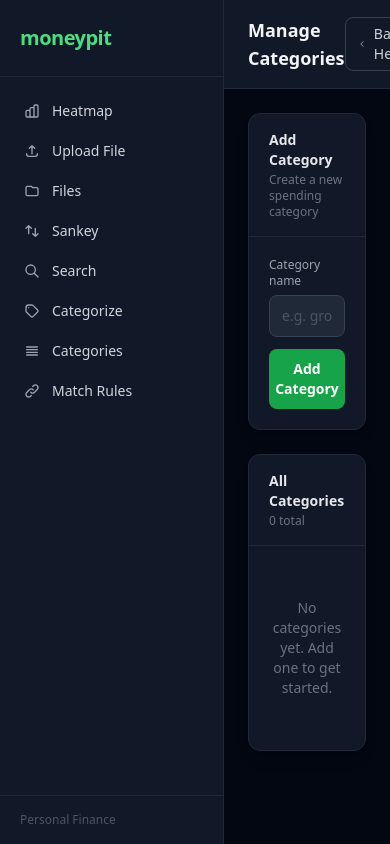
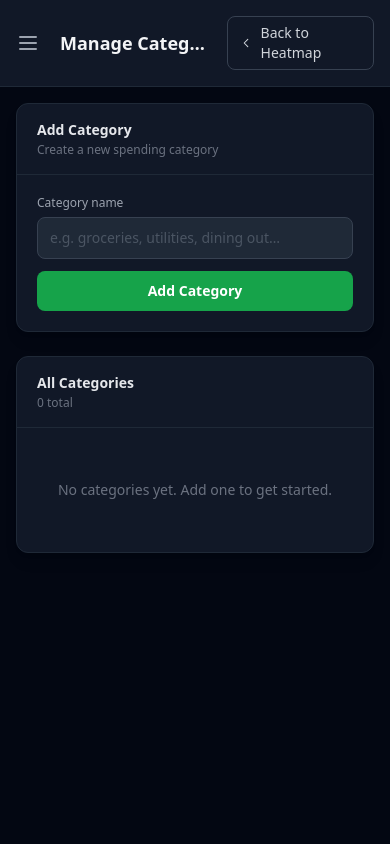
Before and after one commit to tomthehare/moneypit, a Flask app: page /moneypit/categories in a window 390 px wide. Run offline with Flask 3, Linux system fonts and the light colour scheme; data that the repository does not hold is empty; some libraries are stand-ins or nearby versions.

Commit message:
attempting to make it more mobile friendly

```diff
--- a/templates/base.html
+++ b/templates/base.html
@@ -29,13 +29,20 @@
   {% block head %}{% endblock %}
 </head>
 <body class="h-full flex bg-gray-950 text-gray-100 antialiased">
+  <!-- Mobile nav backdrop -->
+  <div id="nav-backdrop" class="fixed inset-0 bg-black/60 z-40 opacity-0 pointer-events-none md:hidden transition-opacity duration-200" aria-hidden="true"></div>
 
   <!-- Sidebar -->
-  <aside class="w-56 flex-shrink-0 bg-gray-900 border-r border-gray-800 flex flex-col">
-    <div class="px-5 py-6 border-b border-gray-800">
+  <aside id="sidebar" class="fixed md:relative inset-y-0 left-0 z-50 w-56 flex-shrink-0 bg-gray-900 border-r border-gray-800 flex flex-col -translate-x-full md:translate-x-0 transition-transform duration-200 ease-out">
+    <div class="px-5 py-6 border-b border-gray-800 flex items-center justify-between">
       <span class="text-brand-400 font-bold text-xl tracking-tight">moneypit</span>
+      <button type="button" id="nav-close" class="md:hidden p-2 -mr-2 rounded-lg text-gray-400 hover:text-white hover:bg-gray-800 transition-colors" aria-label="Close menu">
+        <svg class="w-5 h-5" fill="none" viewBox="0 0 24 24" stroke="currentColor">
+          <path stroke-linecap="round" stroke-linejoin="round" stroke-width="2" d="M6 18L18 6M6 6l12 12"/>
+        </svg>
+      </button>
     </div>
-    <nav class="flex-1 px-3 py-4 space-y-1">
+    <nav id="sidebar-nav" class="flex-1 px-3 py-4 space-y-1 overflow-y-auto">
       <a href="/moneypit/heatmap/months"
          class="nav-link group flex items-center gap-3 px-3 py-2 rounded-lg text-sm font-medium text-gray-300 hover:bg-gray-800 hover:text-white transition-colors">
         <!-- chart icon -->
@@ -110,19 +117,58 @@
   <!-- Main content area -->
   <div class="flex-1 flex flex-col min-w-0 overflow-hidden">
     <!-- Top bar -->
-    <header class="flex-shrink-0 bg-gray-900 border-b border-gray-800 px-6 py-4 flex items-center justify-between">
-      <h1 class="text-lg font-semibold text-gray-100">{% block page_title %}{% endblock %}</h1>
+    <header class="flex-shrink-0 bg-gray-900 border-b border-gray-800 px-4 md:px-6 py-4 flex items-center justify-between gap-3">
+      <div class="flex items-center gap-3 min-w-0">
+        <button type="button" id="nav-toggle" class="md:hidden flex-shrink-0 p-2 -ml-2 rounded-lg text-gray-400 hover:text-white hover:bg-gray-800 transition-colors" aria-label="Open menu">
+          <svg class="w-6 h-6" fill="none" viewBox="0 0 24 24" stroke="currentColor">
+            <path stroke-linecap="round" stroke-linejoin="round" stroke-width="2" d="M4 6h16M4 12h16M4 18h16"/>
+          </svg>
+        </button>
+        <h1 class="text-lg font-semibold text-gray-100 truncate">{% block page_title %}{% endblock %}</h1>
+      </div>
       <div class="flex items-center gap-3">
         {% block header_actions %}{% endblock %}
       </div>
     </header>
 
     <!-- Page body -->
-    <main class="flex-1 overflow-auto p-6">
+    <main class="flex-1 overflow-auto p-4 md:p-6">
       {% block content %}{% endblock %}
     </main>
   </div>
 
+  <script>
+    (function() {
+      const sidebar = document.getElementById('sidebar');
+      const backdrop = document.getElementById('nav-backdrop');
+      const toggle = document.getElementById('nav-toggle');
+      const closeBtn = document.getElementById('nav-close');
+      const nav = document.getElementById('sidebar-nav');
+
+      function openNav() {
+        sidebar.classList.remove('-translate-x-full');
+        sidebar.classList.add('translate-x-0');
+        backdrop.classList.remove('opacity-0', 'pointer-events-none');
+        backdrop.classList.add('opacity-100', 'pointer-events-auto');
+        backdrop.setAttribute('aria-hidden', 'false');
+      }
+
+      function closeNav() {
+        sidebar.classList.add('-translate-x-full');
+        sidebar.classList.remove('translate-x-0');
+        backdrop.classList.add('opacity-0', 'pointer-events-none');
+        backdrop.classList.remove('opacity-100', 'pointer-events-auto');
+        backdrop.setAttribute('aria-hidden', 'true');
+      }
+
+      toggle.addEventListener('click', openNav);
+      closeBtn.addEventListener('click', closeNav);
+      backdrop.addEventListener('click', closeNav);
+      nav.addEventListener('click', function(e) {
+        if (e.target.closest('a')) closeNav();
+      });
+    })();
+  </script>
   {% block scripts %}{% endblock %}
 </body>
 </html>
```
